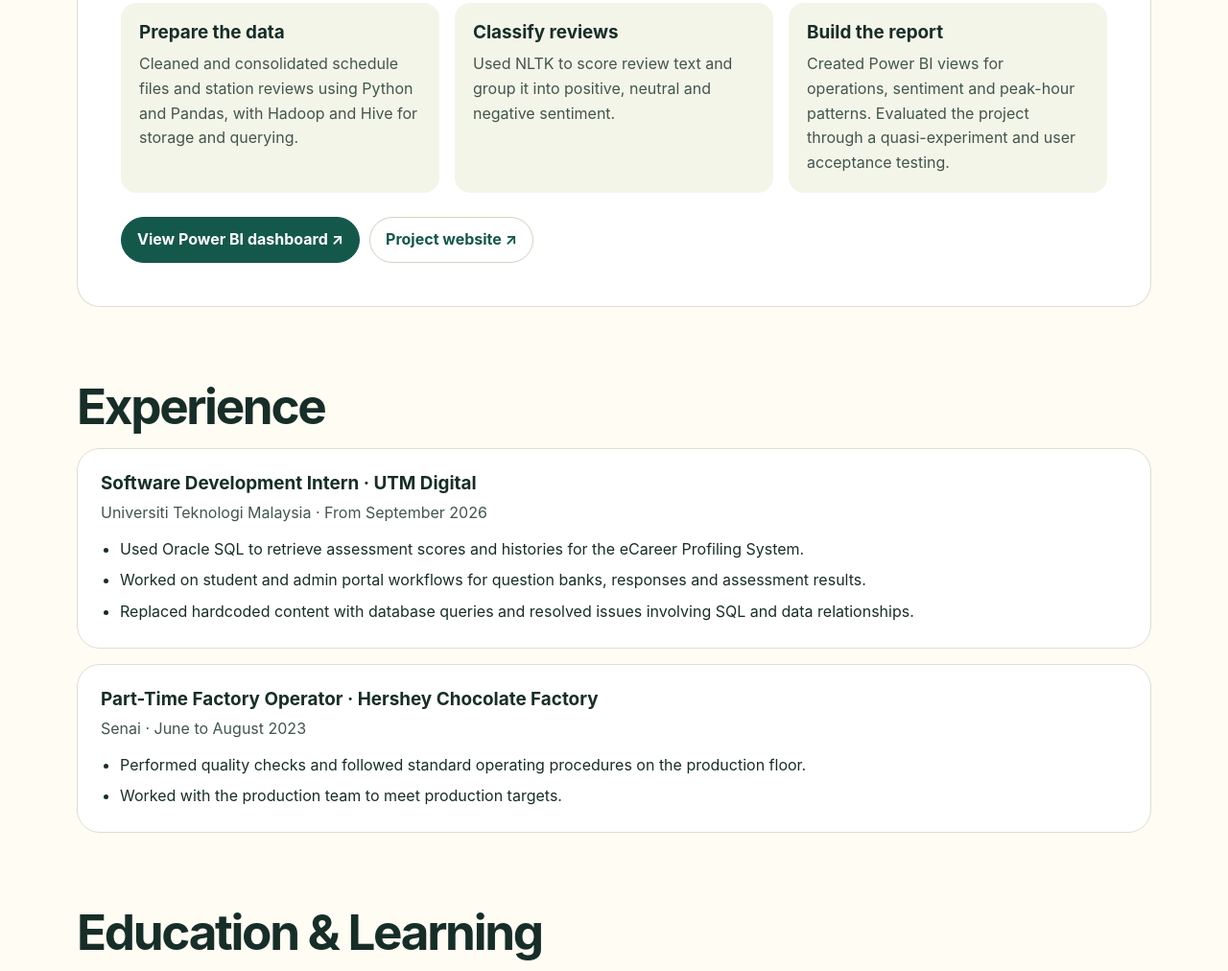
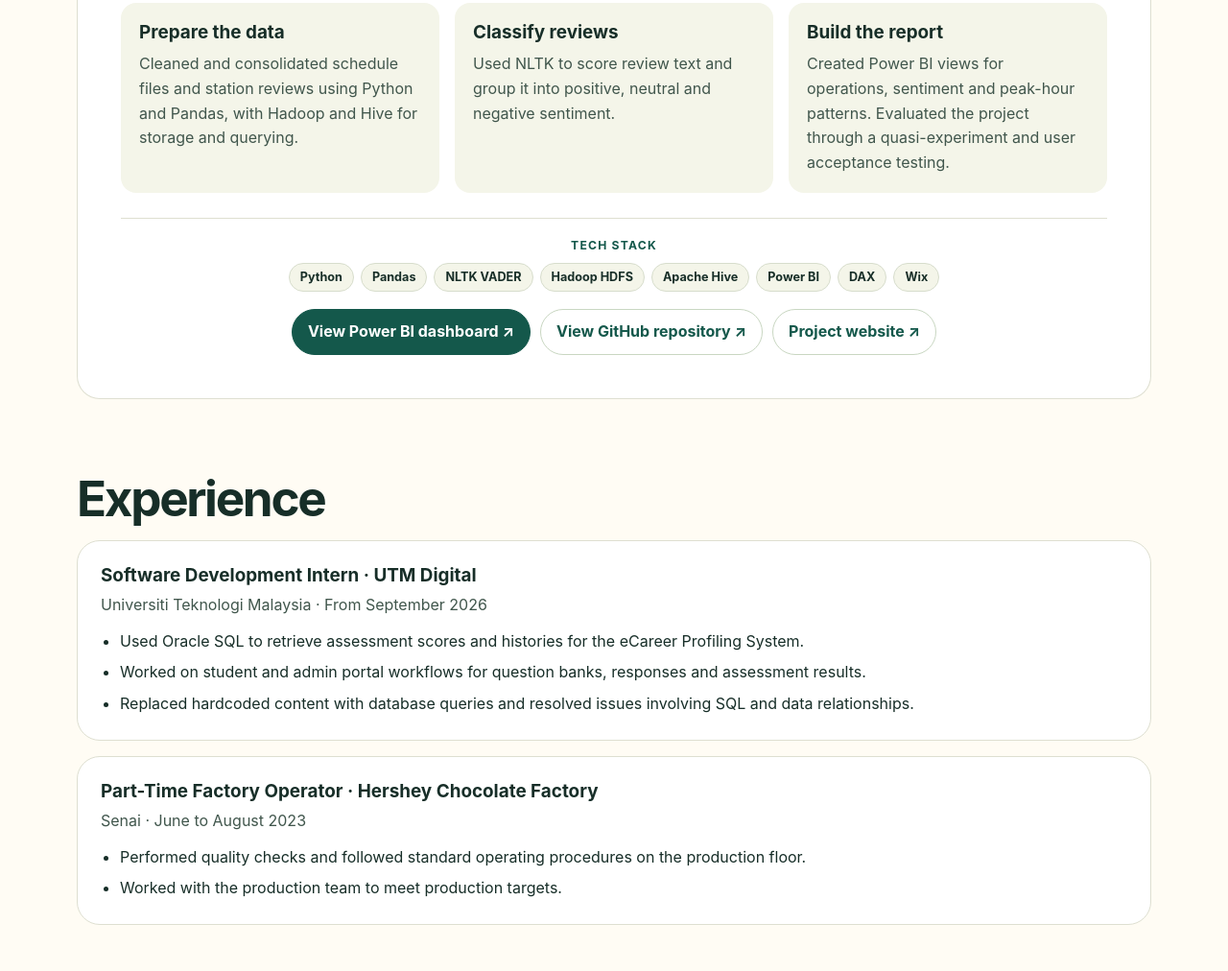
Before and after one commit to firashaiman/firashaiman.github.io, a plain HTML site: page index.html in a window 1280 px wide. Shown: the part 1662-2674 px from the top of the page at 96% size. Drawn offline with Linux system fonts and the light colour scheme.

Commit message:
Update index.html

```diff
--- a/index.html
+++ b/index.html
@@ -60,6 +60,21 @@
     .work-grid { margin-top: 24px; }
     .work-step { background: #f4f5e9; border-radius: 16px; padding: 19px; }
     .work-step p, .skill p { margin-top: 8px; color: var(--muted); }
+    .project-stack {
+      margin-top: 26px;
+      padding-top: 20px;
+      border-top: 1px solid var(--line);
+      text-align: center;
+    }
+    .project-stack h3 {
+      color: var(--accent);
+      font-size: .76rem;
+      letter-spacing: .1em;
+      text-transform: uppercase;
+    }
+    .project-stack .tags { justify-content: center; margin-top: 10px; }
+    .project-stack .tags li { padding: 4px 11px; background: #f4f5e9; }
+    .project > .actions { justify-content: center; margin-top: 18px; }
     .skill { padding: 23px; background: var(--tint); border: 1px solid var(--line); border-radius: var(--radius); }
     .icon { position: relative; display: grid; place-items: center; width: 58px; height: 58px; margin-bottom: 17px; border-radius: 16px; background: white; color: var(--icon); }
     .bars { display: flex; align-items: end; gap: 4px; height: 28px; }
@@ -258,8 +273,22 @@
             <p>Created Power BI views for operations, sentiment and peak-hour patterns. Evaluated the project through a quasi-experiment and user acceptance testing.</p>
           </div>
         </div>
+        <div class="project-stack">
+          <h3>Tech stack</h3>
+          <ul class="tags" role="list">
+            <li>Python</li>
+            <li>Pandas</li>
+            <li>NLTK VADER</li>
+            <li>Hadoop HDFS</li>
+            <li>Apache Hive</li>
+            <li>Power BI</li>
+            <li>DAX</li>
+            <li>Wix</li>
+          </ul>
+        </div>
         <div class="actions">
           <a class="button primary" href="https://app.powerbi.com/view?r=eyJrIjoiYTE1YTBlMGUtMTUzMC00NDZjLThmN2ItMmRlYWUyMmI3NzYxIiwidCI6ImNkY2JiMGUyLTlmZWEtNGY1NC04NjcwLTY3MjcwNzc5N2FkYSIsImMiOjEwfQ%3D%3D&amp;pageName=682d2257edbe6009a410" target="_blank" rel="noopener">View Power BI dashboard ↗</a>
+          <a class="button" href="https://github.com/firashaiman/urban-mobility-intelligence" target="_blank" rel="noopener">View GitHub repository ↗</a>
           <a class="button" href="https://amadslah62.wixsite.com/transit-insight/dashboard" target="_blank" rel="noopener">Project website ↗</a>
         </div>
       </article>
```
